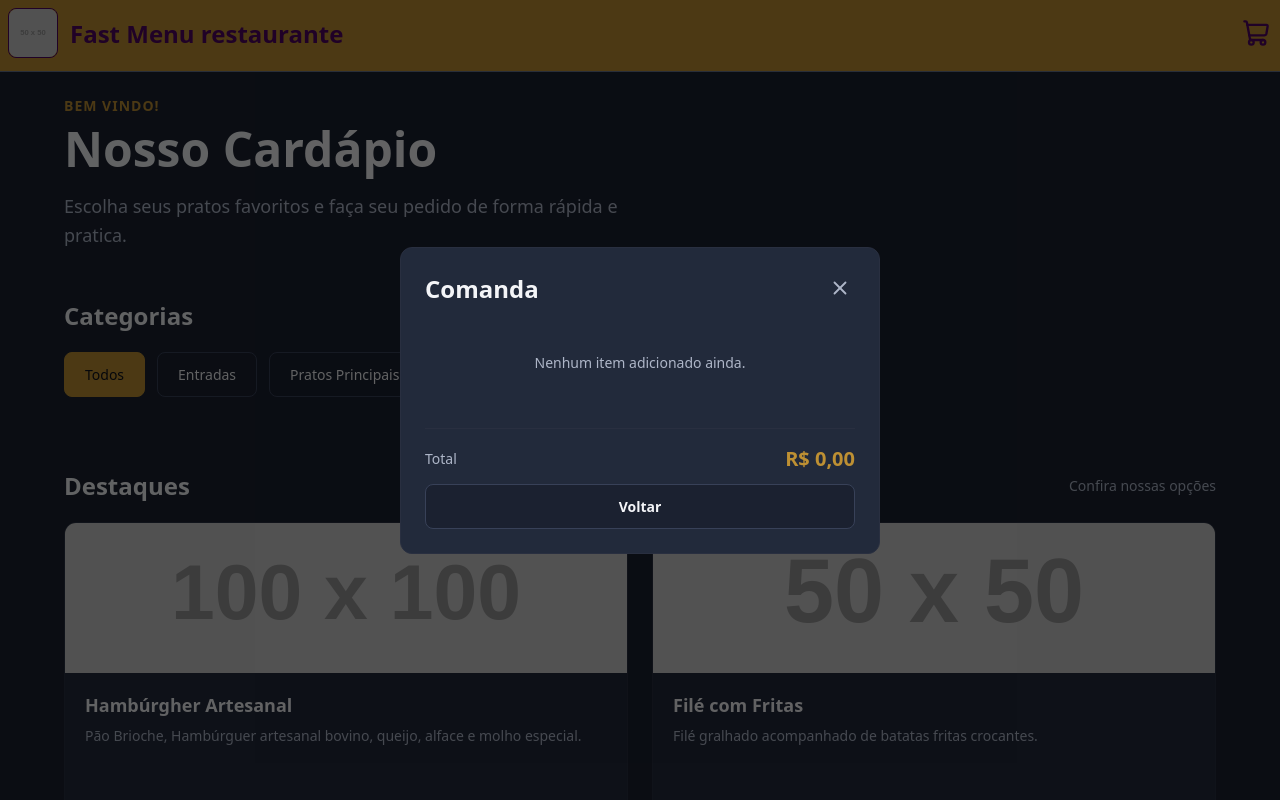
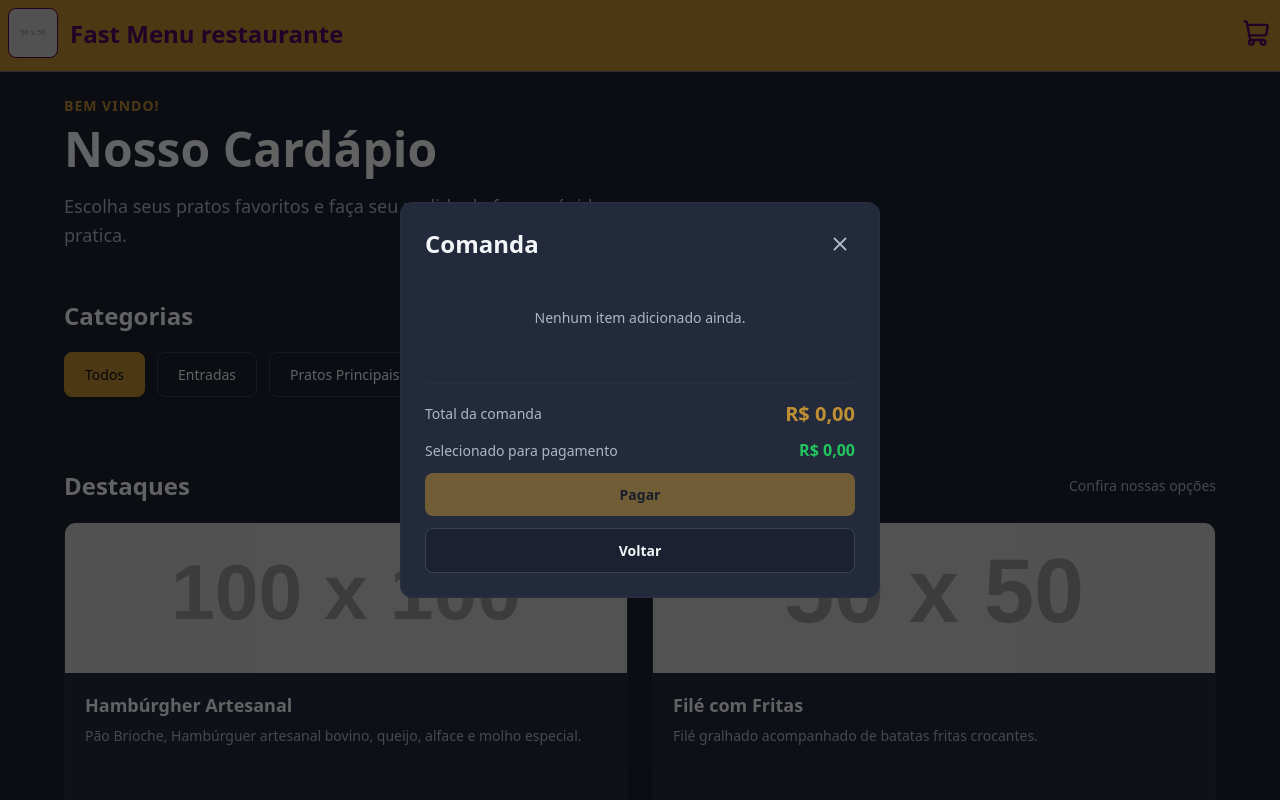
Before and after one commit to Davidhenry342/FastMenu_TCC, a React (Vite) app: page / in a window 1280 px wide. Both pictures are taken after a click on the button 1256 px from the left and 33 px from the top of the page. Shown: the top 800 px of the page. Built offline with nearby package versions, Linux system fonts and the light colour scheme.

Commit message:
Melhora na comanda, função de realizar pagamento

```diff
--- a/src/components/Comanda/index.tsx
+++ b/src/components/Comanda/index.tsx
@@ -1,5 +1,5 @@
-import { useEffect } from 'react';
-import { X } from 'lucide-react';
+import { useEffect, useState } from 'react';
+import { CheckCircle, Minus, Plus, X } from 'lucide-react';
 import { useOrder } from '../../contexts/OrderContext';
 import type { OrderItem, OrderStatus } from '../../models/order';
 import { FormatCurrency, FormatTime } from '../../utils/format';
@@ -18,7 +18,10 @@ const statusClass: Record<OrderStatus, string> = {
 };
 
 export function Comanda({ onClose }: ComandaProps) {
-  const { orderItems } = useOrder();
+  const { orderItems, updateOrderItem } = useOrder();
+
+  // itemId -> quantidade que o usuário quer pagar deste item
+  const [selections, setSelections] = useState<Record<string, number>>({});
 
   useEffect(() => {
     const handleKeyDown = (event: KeyboardEvent) => {
@@ -32,10 +35,58 @@ export function Comanda({ onClose }: ComandaProps) {
     return () => window.removeEventListener('keydown', handleKeyDown);
   }, [onClose]);
 
+  const getRemaining = (item: OrderItem) =>
+    item.quantity - (item.paidQuantity ?? 0);
+
   const total = orderItems.reduce(
-    (sum, item) => sum + item.product.price * item.quantity,
+    (sum, item) => sum + item.product.price * getRemaining(item),
     0,
   );
+
+  const selectedSubtotal = orderItems.reduce((sum, item) => {
+    const qty = selections[item.id];
+
+    return qty ? sum + item.product.price * qty : sum;
+  }, 0);
+
+  const hasSelection = Object.keys(selections).length > 0;
+
+  const toggleSelection = (id: string) => {
+    setSelections(current => {
+      const next = { ...current };
+
+      if (next[id]) {
+        delete next[id];
+      } else {
+        next[id] = 1;
+      }
+
+      return next;
+    });
+  };
+
+  const changeSelectionQuantity = (id: string, delta: number, max: number) => {
+    setSelections(current => ({
+      ...current,
+      [id]: Math.min(max, Math.max(1, (current[id] ?? 1) + delta)),
+    }));
+  };
+
+  const handlePay = () => {
+    Object.entries(selections).forEach(([id, qty]) => {
+      const item = orderItems.find(orderItem => orderItem.id === id);
+
+      if (!item) {
+        return;
+      }
+
+      updateOrderItem(id, {
+        paidQuantity: (item.paidQuantity ?? 0) + qty,
+      });
+    });
+
+    setSelections({});
+  };
 
   const formatObservation = (item: OrderItem) => item.observation?.trim();
 
@@ -67,9 +118,19 @@ export function Comanda({ onClose }: ComandaProps) {
           <ul className={styles.itemList}>
             {orderItems.map(item => {
               const observation = formatObservation(item);
+              const paid = item.paidQuantity ?? 0;
+              const remaining = getRemaining(item);
+              const isPaid = remaining === 0;
+              const isSelected = Boolean(selections[item.id]);
 
               return (
-                <li key={item.id} className={styles.item}>
+                <li
+                  key={item.id}
+                  className={`${styles.item} ${isPaid ? styles.itemPaid : ''} ${
+                    isSelected ? styles.itemSelected : ''
+                  }`}
+                  onClick={isPaid ? undefined : () => toggleSelection(item.id)}
+                >
                   <img
                     src={item.product.imageUrl ?? DefaultProductImage}
                     alt={item.product.name}
@@ -97,12 +158,62 @@ export function Comanda({ onClose }: ComandaProps) {
                       >
                         {item.status}
                       </span>
+
+                      {paid > 0 && !isPaid && (
+                        <span className={styles.partiallyPaid}>
+                          Pago {paid}/{item.quantity}
+                        </span>
+                      )}
+
+                      {isPaid && (
+                        <span className={styles.paidBadge}>
+                          <CheckCircle />
+                          Pago {paid}/{item.quantity}
+                        </span>
+                      )}
                     </div>
 
                     {observation && (
                       <p className={styles.observation}>
                         Observação: {observation}
                       </p>
+                    )}
+
+                    {!isPaid && isSelected && (
+                      <div
+                        className={styles.qtySelector}
+                        onClick={event => event.stopPropagation()}
+                      >
+                        <button
+                          type="button"
+                          className={styles.qtyButton}
+                          aria-label="Diminuir quantidade a pagar"
+                          onClick={() =>
+                            changeSelectionQuantity(
+                              item.id,
+                              -1,
+                              remaining,
+                            )
+                          }
+                        >
+                          <Minus />
+                        </button>
+
+                        <span className={styles.qtyValue}>
+                          {selections[item.id]}
+                        </span>
+
+                        <button
+                          type="button"
+                          className={styles.qtyButton}
+                          aria-label="Aumentar quantidade a pagar"
+                          onClick={() =>
+                            changeSelectionQuantity(item.id, 1, remaining)
+                          }
+                        >
+                          <Plus />
+                        </button>
+                      </div>
                     )}
 
                     <span className={styles.itemSubtotal}>
@@ -117,10 +228,29 @@ export function Comanda({ onClose }: ComandaProps) {
 
         <div className={styles.footer}>
           <div className={styles.totalRow}>
-            <span className={styles.totalLabel}>Total</span>
+            <span className={styles.totalLabel}>Total da comanda</span>
 
             <span className={styles.totalValue}>{FormatCurrency(total)}</span>
           </div>
+
+          <div className={styles.totalRow}>
+            <span className={styles.totalLabel}>
+              Selecionado para pagamento
+            </span>
+
+            <span className={styles.selectedValue}>
+              {FormatCurrency(selectedSubtotal)}
+            </span>
+          </div>
+
+          <button
+            type="button"
+            className={styles.payButton}
+            onClick={handlePay}
+            disabled={!hasSelection}
+          >
+            Pagar
+          </button>
 
           <button type="button" className={styles.backButton} onClick={onClose}>
             Voltar
--- a/src/components/Comanda/styles.module.css
+++ b/src/components/Comanda/styles.module.css
@@ -106,6 +106,99 @@
   border-radius: 0.8rem;
 
   background: var(--background-secondary);
+
+  cursor: pointer;
+
+  transition:
+    filter 0.2s ease-in-out,
+    border-color 0.2s ease-in-out;
+}
+
+.itemSelected {
+  border-color: var(--primary);
+}
+
+.itemPaid {
+  cursor: default;
+
+  filter: brightness(45%);
+}
+
+.partiallyPaid {
+  color: var(--text-muted);
+  font-size: 1.2rem;
+  font-weight: 600;
+}
+
+.paidBadge {
+  display: flex;
+  align-items: center;
+
+  gap: 0.4rem;
+
+  padding: 0.2rem 0.8rem;
+
+  border-radius: 0.8rem;
+
+  background: var(--gray-800);
+  color: var(--success);
+
+  font-size: 1.2rem;
+  font-weight: 600;
+}
+
+.paidBadge svg {
+  height: 1.4rem;
+  width: 1.4rem;
+}
+
+.qtySelector {
+  display: flex;
+  align-items: center;
+
+  gap: 1.2rem;
+
+  margin-top: 0.4rem;
+}
+
+.qtyButton {
+  display: flex;
+  align-items: center;
+  justify-content: center;
+
+  padding: 0.4rem;
+
+  border: 0.1rem solid var(--gray-600);
+  border-radius: 0.6rem;
+
+  background: var(--gray-800);
+  color: var(--text-default);
+
+  cursor: pointer;
+
+  transition:
+    border-color 0.2s ease-in-out,
+    color 0.2s ease-in-out;
+}
+
+.qtyButton:hover {
+  border-color: var(--primary);
+  color: var(--primary);
+}
+
+.qtyButton svg {
+  height: 1.6rem;
+  width: 1.6rem;
+}
+
+.qtyValue {
+  min-width: 2.4rem;
+
+  color: var(--text-default);
+  font-size: 1.4rem;
+  font-weight: 600;
+
+  text-align: center;
 }
 
 .thumbnail {
@@ -236,6 +329,48 @@
   font-weight: 700;
 }
 
+.selectedValue {
+  color: var(--success);
+  font-size: 1.6rem;
+  font-weight: 700;
+}
+
+.payButton {
+  width: 100%;
+
+  padding: 1.2rem;
+
+  border: none;
+  border-radius: 0.8rem;
+
+  background: var(--primary);
+  color: var(--text-over-primary);
+
+  font-size: 1.4rem;
+  font-weight: 600;
+
+  cursor: pointer;
+
+  transition:
+    background 0.2s ease,
+    transform 0.1s ease,
+    opacity 0.2s ease;
+}
+
+.payButton:hover:not(:disabled) {
+  background: var(--primary-light);
+}
+
+.payButton:active:not(:disabled) {
+  transform: scale(0.98);
+}
+
+.payButton:disabled {
+  opacity: 0.5;
+
+  cursor: not-allowed;
+}
+
 .backButton {
   width: 100%;
 
--- a/src/contexts/OrderContext.tsx
+++ b/src/contexts/OrderContext.tsx
@@ -5,6 +5,7 @@ import type { OrderItem } from '../models/order';
 type OrderContextValue = {
   orderItems: OrderItem[];
   addOrderItem: (item: OrderItem) => void;
+  updateOrderItem: (id: string, changes: Partial<OrderItem>) => void;
 };
 
 const OrderContext = createContext<OrderContextValue | null>(null);
@@ -20,8 +21,14 @@ export function OrderProvider({ children }: OrderProviderProps) {
     setOrderItems(current => [...current, item]);
   };
 
+  const updateOrderItem = (id: string, changes: Partial<OrderItem>) => {
+    setOrderItems(current =>
+      current.map(item => (item.id === id ? { ...item, ...changes } : item)),
+    );
+  };
+
   return (
-    <OrderContext.Provider value={{ orderItems, addOrderItem }}>
+    <OrderContext.Provider value={{ orderItems, addOrderItem, updateOrderItem }}>
       {children}
     </OrderContext.Provider>
   );
--- a/src/models/order.ts
+++ b/src/models/order.ts
@@ -13,4 +13,5 @@ export type OrderItem = {
   orderedAt: Date;
   status: OrderStatus;
   observation?: string;
+  paidQuantity?: number;
 };
```
